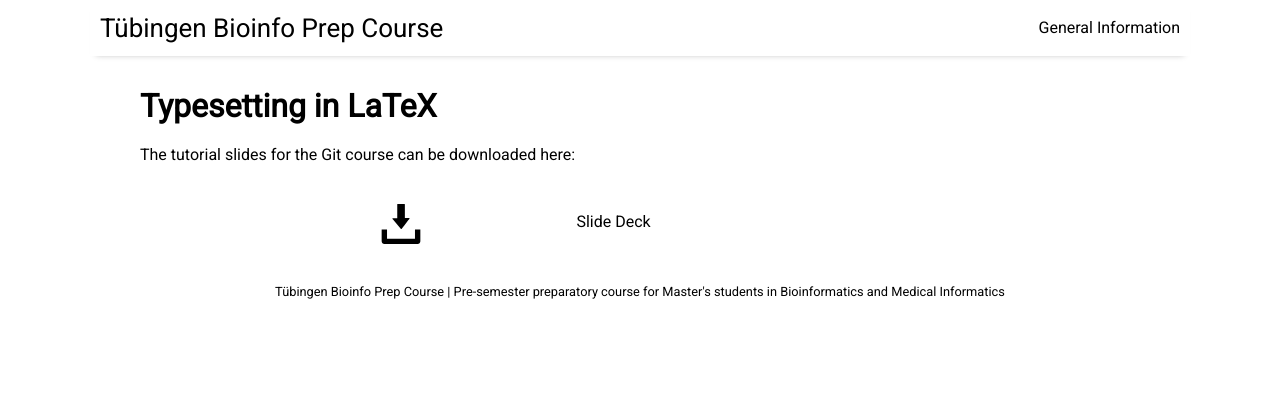
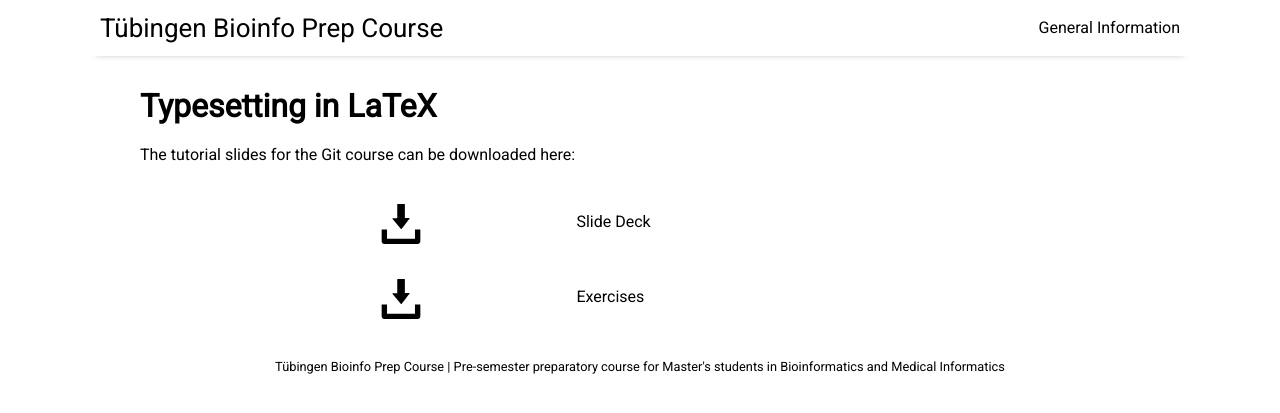
Before and after one commit to BioInfPrep/bioinfprep.github.io, a Jekyll site: the page built from _posts/0600-01-01-latex.md, in a window 1280 px wide. Shown: the top 413 px of the page. Built offline with Jekyll 4.4.1, drawn with Linux system fonts in a browser that asks for light colours; nearby versions of some CDN libraries.

Commit message:
Add exercise files for LaTeX

```diff
--- a/_posts/0600-01-01-latex.md
+++ b/_posts/0600-01-01-latex.md
@@ -11,4 +11,5 @@ The tutorial slides for the Git course can be downloaded here:
 
 <table style="border-collapse: collapse; border:none; max-width:800px; margin:auto">
 <tr><td style="border:none"><a href="/assets/slides/BioInfPrep_LaTeX.pdf"><img style="width:40px;" src="/assets/img/save-file.svg" alt="download"/></a></td><td style="border:none">Slide Deck</td></tr>
+<tr><td style="border:none"><a href="/assets/files/vorkurs_informatik_latex-main.zip"><img style="width:40px;" src="/assets/img/save-file.svg" alt="download"/></a></td><td style="border:none">Exercises</td></tr>
 </table>
```
Also changed, not shown: 1 other file.
